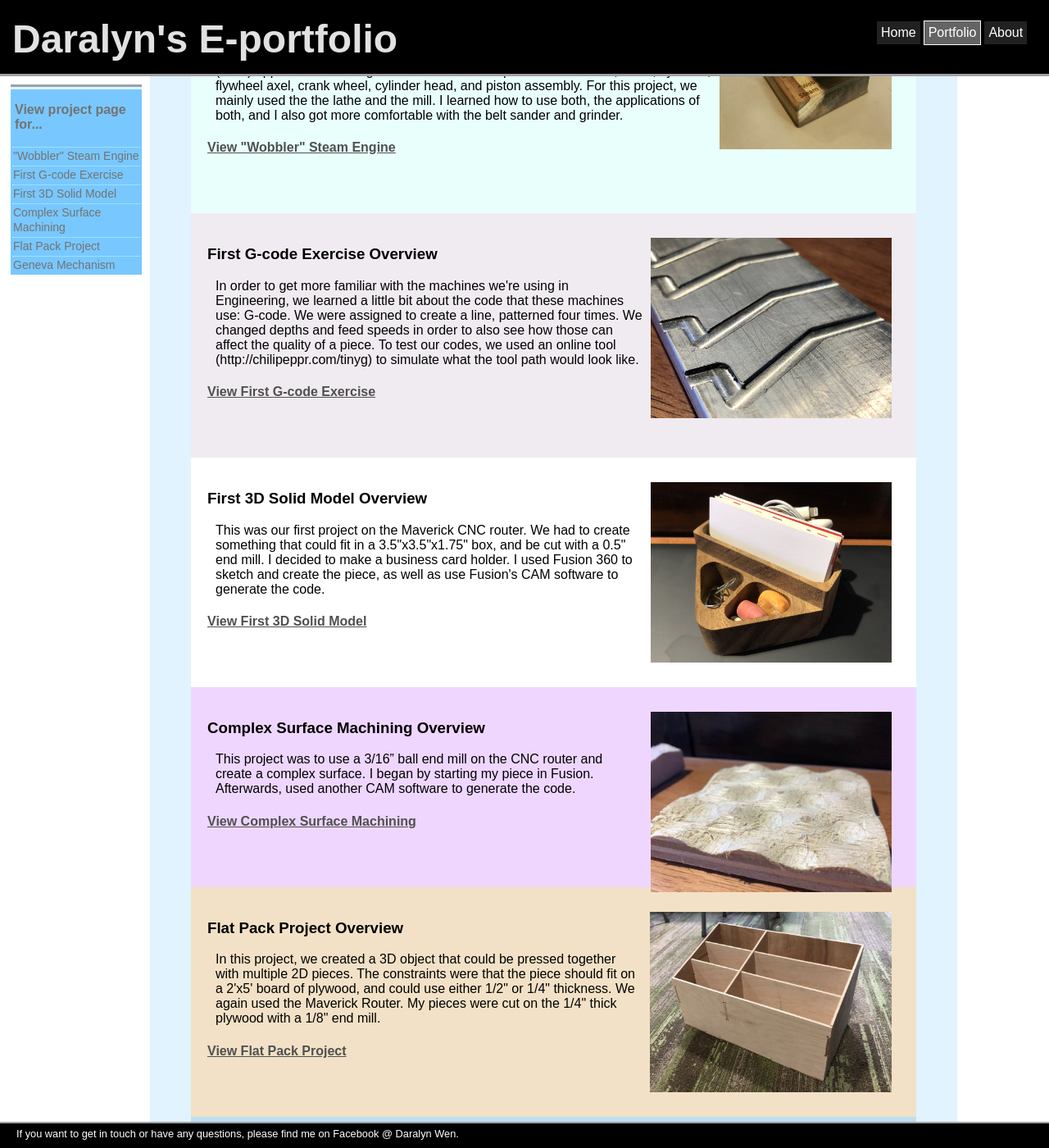
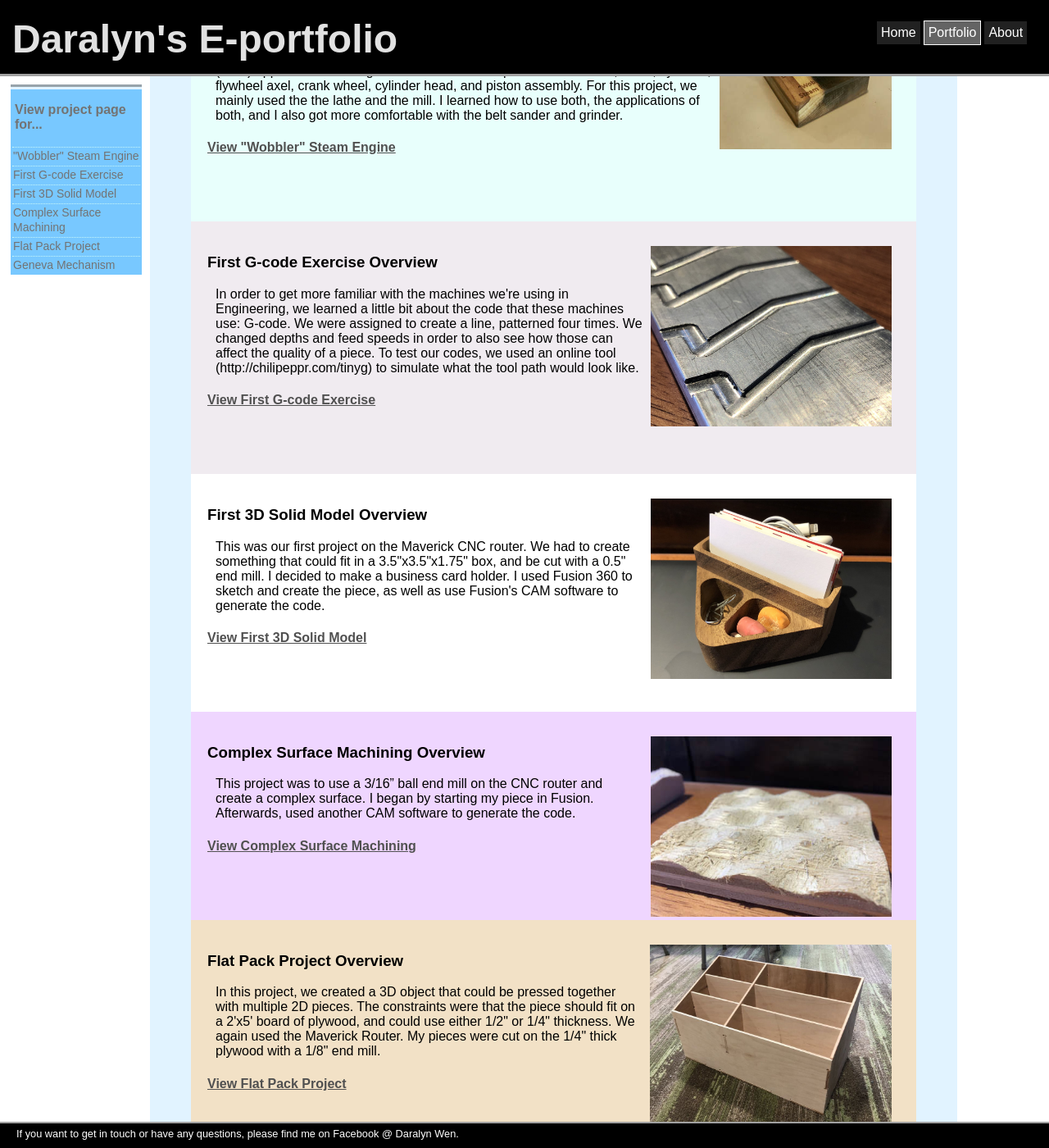
Before and after one commit to daralyn/daralyn.github.io, a Jekyll site: the page built from portfolio/engineering/index.html, in a window 1280 px wide and 1400 px high, scrolled down 534 px. Shown: the whole window at 82% size. Built offline with Jekyll 4.4.1, drawn with Linux system fonts in a browser that asks for light colours.

Commit message:
Update index.html

```diff
--- a/portfolio/engineering/index.html
+++ b/portfolio/engineering/index.html
@@ -145,7 +145,7 @@ title: Daralyn's Engineering Portfolio
 		padding-left: 20px;
 		padding-right: 20px;
 		padding-top: 20px;
-		padding-bottom: 50px;
+		padding-bottom: 60px;
 		height: auto;
 	}
 </style>
```
